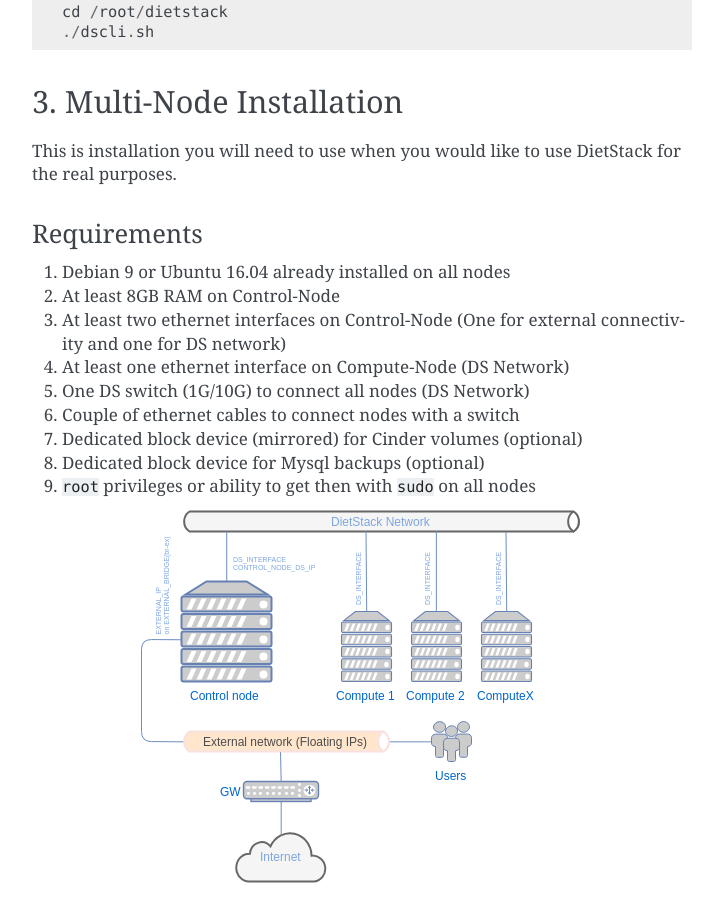
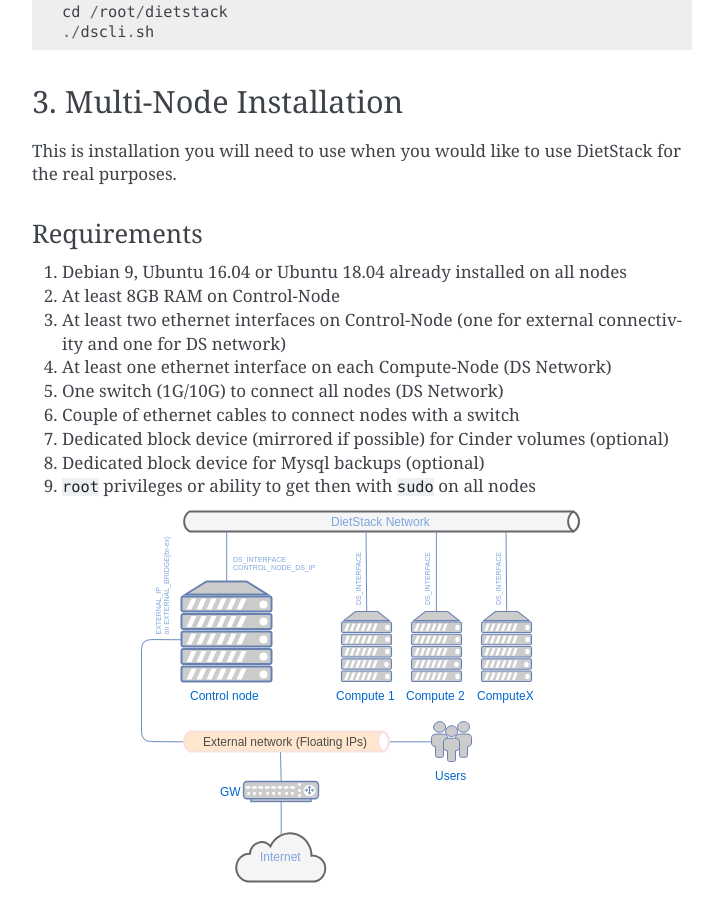
Before and after one commit to dietstack/dietstack, a Sphinx documentation site: the page built from doc/installation.rst, in a window 1280 px wide and 900 px high, scrolled down 1940 px. Shown: the whole window, without its empty margins (388-1111 px from the left). Built offline with Sphinx 7.4.7, drawn with Linux system fonts in a browser that asks for light colours.

Commit message:
Updated requirements in doc

```diff
--- a/doc/installation.rst
+++ b/doc/installation.rst
@@ -91,14 +91,14 @@
 Requirements
 ^^^^^^^^^^^^
 
-1. Debian 9 or Ubuntu 16.04 already installed on all nodes
+1. Debian 9, Ubuntu 16.04 or Ubuntu 18.04 already installed on all nodes
 2. At least 8GB RAM on Control-Node
-3. At least two ethernet interfaces on Control-Node (One for external connectivity and one for
+3. At least two ethernet interfaces on Control-Node (one for external connectivity and one for
    DS network)
-4. At least one ethernet interface on Compute-Node (DS Network)
-5. One DS switch (1G/10G) to connect all nodes (DS Network)
+4. At least one ethernet interface on each Compute-Node (DS Network)
+5. One switch (1G/10G) to connect all nodes (DS Network)
 6. Couple of ethernet cables to connect nodes with a switch
-7. Dedicated block device (mirrored) for Cinder volumes (optional)
+7. Dedicated block device (mirrored if possible) for Cinder volumes (optional)
 8. Dedicated block device for Mysql backups (optional)
 9. ``root`` privileges or ability to get then with ``sudo`` on all nodes
 
```
